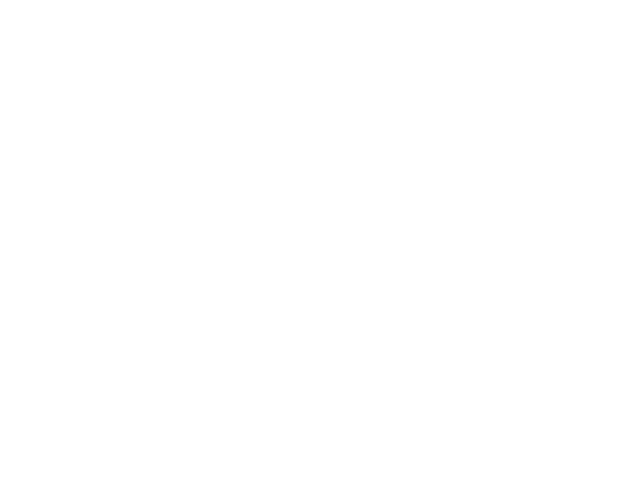
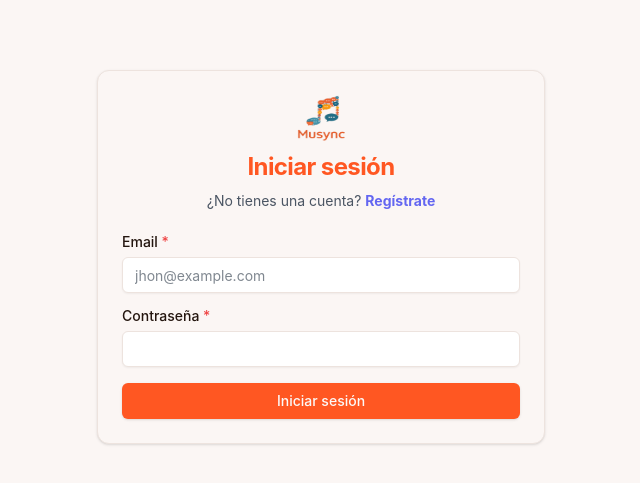
Before and after one commit to No-Country-simulation/C23-42-N-WebApp, a React (Vite) app in the folder client/: page /login in a window 1280 px wide. Shown: the part 1775-2258 px from the top of the page, without its empty margins (319-959 px from the left). Before the commit the page ends 1664 px from the top, so only its background shows below. Built offline with nearby package versions, Linux system fonts and the light colour scheme; no server answers.

Commit message:
"buid: login form"

```diff
--- a/client/src/App.jsx
+++ b/client/src/App.jsx
@@ -1,6 +1,7 @@
 import { Layout } from './components/Layout'
 import "./App.css";
 import RegisterForm from "./components/RegisterForm";
+import LoginForm from './components/LoginForm';
 
 
 function App() {
@@ -14,6 +15,7 @@ function App() {
 
 
       <RegisterForm />
+      <LoginForm />
     </>
   );
 }
--- /dev/null
+++ b/client/src/components/LoginForm.jsx
@@ -0,0 +1,174 @@
+import { useState } from "react";
+import { useForm } from "react-hook-form";
+import { Button } from "./ui/button";
+import { Input } from "./ui/input";
+import { Card, CardContent, CardHeader } from "./ui/card";
+import {
+  Form,
+  FormControl,
+  FormField,
+  FormItem,
+  FormLabel,
+  FormMessage,
+} from "./ui/form";
+import { z } from "zod";
+import { zodResolver } from "@hookform/resolvers/zod";
+import axiosInstance from "../services/axiosInstance";
+import { useToast } from "../hooks/use-toast";
+
+export default function LoginForm() {
+  const [isLoading, setIsLoading] = useState(false);
+  const { toast } = useToast();
+
+  const formSchema = z.object({
+    email: z.string().email({ message: "Formato de email incorrecto" }),
+    password: z.string().min(1, { message: "Debe introducir su contraseña" }),
+  });
+
+  const form = useForm({
+    resolver: zodResolver(formSchema),
+    defaultValues: {
+      email: "",
+      password: "",
+    },
+  });
+
+  async function onSubmit(values) {
+    setIsLoading(true);
+    try {
+      const response = await axiosInstance.post("/login", {
+        email: values.email,
+        password: values.password,
+      });
+
+      if (response.status === 200) {
+        // Successful login
+        toast({
+          title: "Inicio de sesión exitoso",
+          description: "Bienvenido a la plataforma",
+          variant: "success",
+        });
+        // Save login timestamp (optional)
+        localStorage.setItem('lastLogin', new Date().toISOString());
+        // Redirect to dashboard
+        window.location.href = "/dashboard";
+      }
+    } catch (error) {
+      if (error.response) {
+        switch (error.response.status) {
+          case 404:
+            form.setError("email", {
+              type: "manual",
+              message: "No existe una cuenta con este correo",
+            });
+            break;
+          case 401:
+            form.setError("password", {
+              type: "manual",
+              message: "Contraseña incorrecta",
+            });
+            break;
+          default:
+            toast({
+              title: "Error",
+              description: "Hubo un problema al iniciar sesión. Intente más tarde.",
+              variant: "destructive",
+            });
+        }
+      } else {
+        toast({
+          title: "Error",
+          description: "Hubo un problema al iniciar sesión. Intente más tarde.",
+          variant: "destructive",
+        });
+      }
+    } finally {
+      setIsLoading(false);
+    }
+  }
+
+  return (
+    <div className="flex min-h-screen items-center justify-center py-12 px-4 sm:px-6 lg:px-8">
+      <Card className="w-full max-w-md">
+        <CardHeader className="space-y-2 text-center">
+          <div className="flex justify-center">
+            <img
+              src="/logo-musync3.png"
+              alt="Logo"
+              width={48}
+              height={48}
+              className="h-12 w-12"
+            />
+          </div>
+          <h1 className="text-2xl font-bold tracking-tight text-orangePrimary">
+            Iniciar sesión
+          </h1>
+          <p className="text-sm text-gray-600">
+            ¿No tienes una cuenta?{" "}
+            <a
+              href="/register"
+              className="text-indigo-500 font-bold hover:underline"
+            >
+              Regístrate
+            </a>
+          </p>
+        </CardHeader>
+        <CardContent>
+          <Form {...form}>
+            <form
+              onSubmit={form.handleSubmit(onSubmit)}
+              className="space-y-4"
+              noValidate
+            >
+              <FormField
+                control={form.control}
+                name="email"
+                render={({ field }) => (
+                  <FormItem>
+                    <FormLabel className="text-left w-full block font-medium">
+                      Email
+                      <span className="text-red-500"> *</span>
+                    </FormLabel>
+                    <FormControl>
+                      <Input
+                        type="email"
+                        {...field}
+                        className="placeholder:text-gray-500 placeholder:opacity-50"
+                        placeholder="jhon@example.com"
+                      />
+                    </FormControl>
+                    <FormMessage className="text-left w-full block font-medium" />
+                  </FormItem>
+                )}
+              />
+              <FormField
+                control={form.control}
+                name="password"
+                render={({ field }) => (
+                  <FormItem>
+                    <FormLabel className="text-left w-full block font-medium">
+                      Contraseña
+                      <span className="text-red-500"> *</span>
+                    </FormLabel>
+                    <FormControl>
+                      <Input type="password" {...field} />
+                    </FormControl>
+                    <FormMessage className="text-left w-full block font-medium" />
+                  </FormItem>
+                )}
+              />
+              <Button
+                type="submit"
+                variant="btnOrange"
+                className="w-full"
+                disabled={isLoading}
+              >
+                {isLoading ? "Iniciando sesión..." : "Iniciar sesión"}
+              </Button>
+            </form>
+          </Form>
+        </CardContent>
+      </Card>
+    </div>
+  );
+}
```
